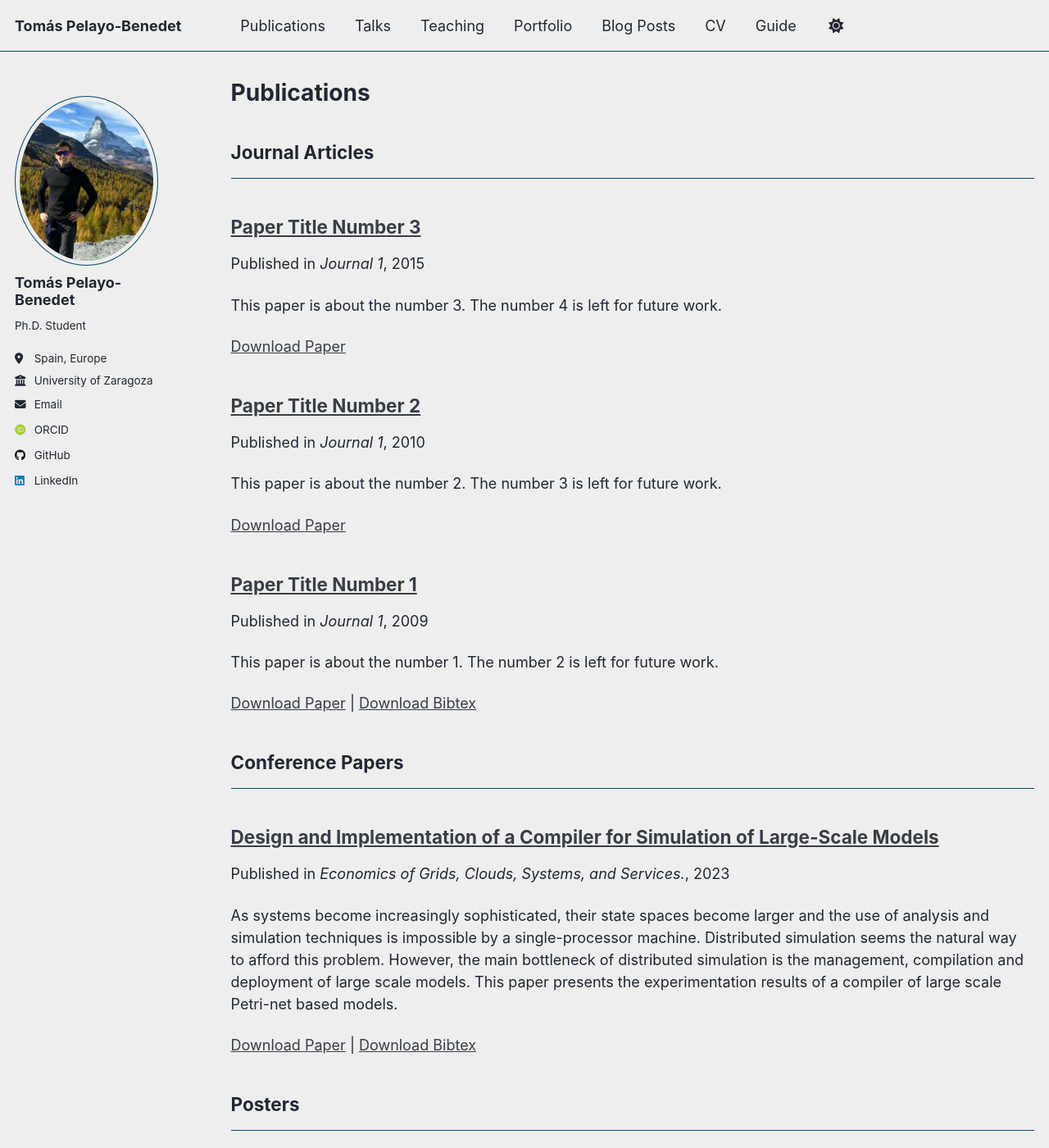
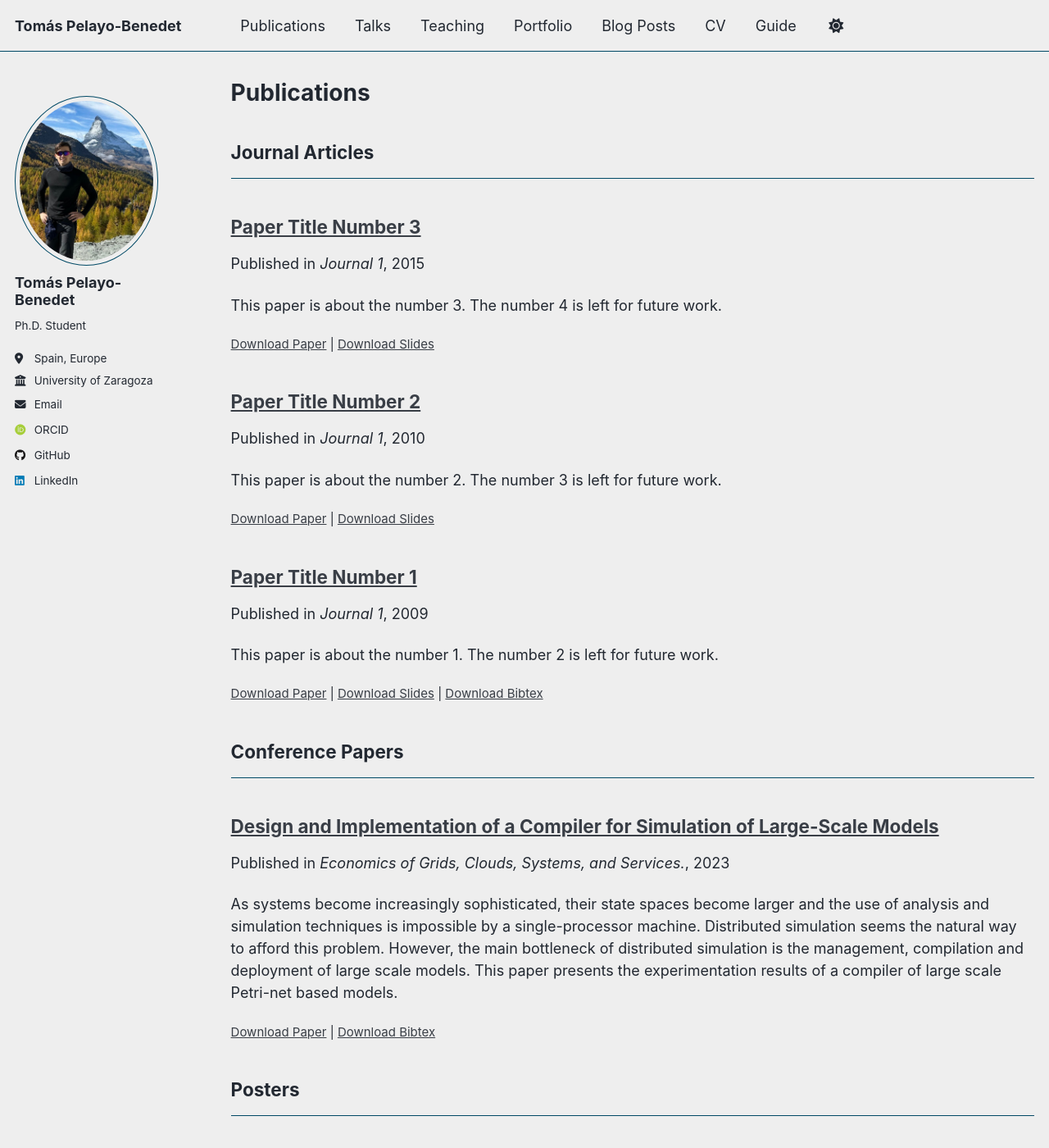
Before and after one commit to TomasPelayoBenedet/tomaspelayobenedet.github.io, a Jekyll site: the page built from _pages/publications.html, in a window 1280 px wide and 1400 px high. Shown: the whole window at 82% size. Built offline with Jekyll 4.4.1, drawn with Linux system fonts in a browser that asks for light colours; some web fonts are replaced; a script that is not in the unit is left out; some of the changed text lies outside the part shown.

Commit message:
general publications page fix

```diff
--- a/_includes/archive-single.html
+++ b/_includes/archive-single.html
@@ -52,32 +52,26 @@
     <p class="archive__item-excerpt" itemprop="description"><p>{{ post.excerpt | markdownify | remove: '<p>' | remove: '</p>' }}<strong><a href="{{ base_path }}{{ post.url }}" rel="permalink"> Read more</a></strong></p></p>
     {% endif %}
 
-    {% if post.citation and post.paperurl and post.slidesurl and post.bibtexurl %}
-      <p>Recommended citation: {{ post.citation }}<br /><a href="{{ post.paperurl }}">Download Paper</a> | <a href="{{ post.slidesurl }}">Download Slides</a> | <a href="{{ post.bibtexurl }}">Download Bibtex</a></p>
-    {% elsif post.citation and post.paperurl and post.slidesurl %}
-      <p>Recommended citation: {{ post.citation }}<br /><a href="{{ post.paperurl }}">Download Paper</a> | <a href="{{ post.slidesurl }}">Download Slides</a></p>
-    {% elsif post.citation and post.paperurl and post.bibtexurl %}
-      <p>Recommended citation: {{ post.citation }}<br /><a href="{{ post.paperurl }}">Download Paper</a> | <a href="{{ post.bibtexurl }}">Download Bibtex</a></p>
-    {% elsif post.citation and post.paperurl %}
-      <p>Recommended citation: {{ post.citation }}<br /><a href="{{ post.paperurl }}">Download Paper</a></p>
-    {% elsif post.citation and post.slidesurl and post.bibtexurl %}
-      <p>Recommended citation: {{ post.citation }}<br /><a href="{{ post.slidesurl }}">Download Slides</a> | <a href="{{ post.bibtexurl}}">Download Bibtex</a></p>
-    {% elsif post.citation and post.slidesurl %}
-      <p>Recommended citation: {{ post.citation }}<br /><a href="{{ post.slidesurl }}">Download Slides</a></p>
-    {% elsif post.citation and post.bibtexurl %}
-      <p>Recommended citation: {{ post.citation }}<br /><a href="{{ post.bibtexurl }}">Download Bibtex</a></p>
-    {% elsif post.citation %}
-      <p>Recommended citation: {{ post.citation }}</p>
+    {% if post.paperurl and post.slidesurl and post.bibtexurl %}
+      <p style="font-size: smaller"><a href="{{ post.paperurl }}">Download Paper</a> | <a href="{{ post.slidesurl }}">Download Slides</a> | <a href="{{ post.bibtexurl }}">Download Bibtex</a></p>
+    {% elsif post.paperurl and post.slidesurl %}
+      <p style="font-size: smaller"><a href="{{ post.paperurl }}">Download Paper</a> | <a href="{{ post.slidesurl }}">Download Slides</a></p>
+    {% elsif post.paperurl and post.posterurl and post.bibtexurl %}
+      <p style="font-size: smaller"><a href="{{ post.paperurl }}">Download Paper</a> | <a href="{{ post.posterurl }}">Download Poster</a> | <a href="{{ post.bibtexurl }}">Download Bibtex</a></p>
+    {% elsif post.paperurl and post.posterurl %}
+      <p style="font-size: smaller"><a href="{{ post.paperurl }}">Download Paper</a> | <a href="{{ post.posterurl }}">Download Poster</a></p>
     {% elsif post.paperurl and post.bibtexurl %}
-      <p><a href=" {{ post.paperurl }} ">Download Paper</a> | <a href="{{ post.bibtexurl }}">Download Bibtex</a></p>
+      <p style="font-size: smaller"><a href="{{ post.paperurl }}">Download Paper</a> | <a href="{{ post.bibtexurl }}">Download Bibtex</a></p>
     {% elsif post.paperurl %}
-      <p><a href=" {{ post.paperurl }} ">Download Paper</a></p>
+      <p style="font-size: smaller"><a href="{{ post.paperurl }}">Download Paper</a></p>
     {% elsif post.slidesurl and post.bibtexurl %}
-      <p><a href="{{ post.slidesurl }}">Download Slides</a> | <a href="{{ post.bibtexurl }}">Download Bibtex</a></p>
+      <p style="font-size: smaller"><a href="{{ post.slidesurl }}">Download Slides</a> | <a href="{{ post.bibtexurl }}">Download Bibtex</a></p>
+    {% elsif post.paperurl and post.bibtexurl %}
+      <p style="font-size: smaller"><a href="{{ post.paperurl }}">Download Paper</a> | <a href="{{ post.bibtexurl }}">Download Bibtex</a></p>
     {% elsif post.slidesurl %}
-      <p><a href="{{ post.slidesurl }}">Download Slides</a></p>
+      <p style="font-size: smaller"><a href="{{ post.slidesurl }}">Download Slides</a></p>
     {% elsif post.bibtexurl %}
-      <p><a href="{{ post.bibtexurl }}">Download Bibtex</a></p>
+      <p style="font-size: smaller"><a href="{{ post.bibtexurl }}">Download Bibtex</a></p>
     {% endif %}
 
   </article>
```
